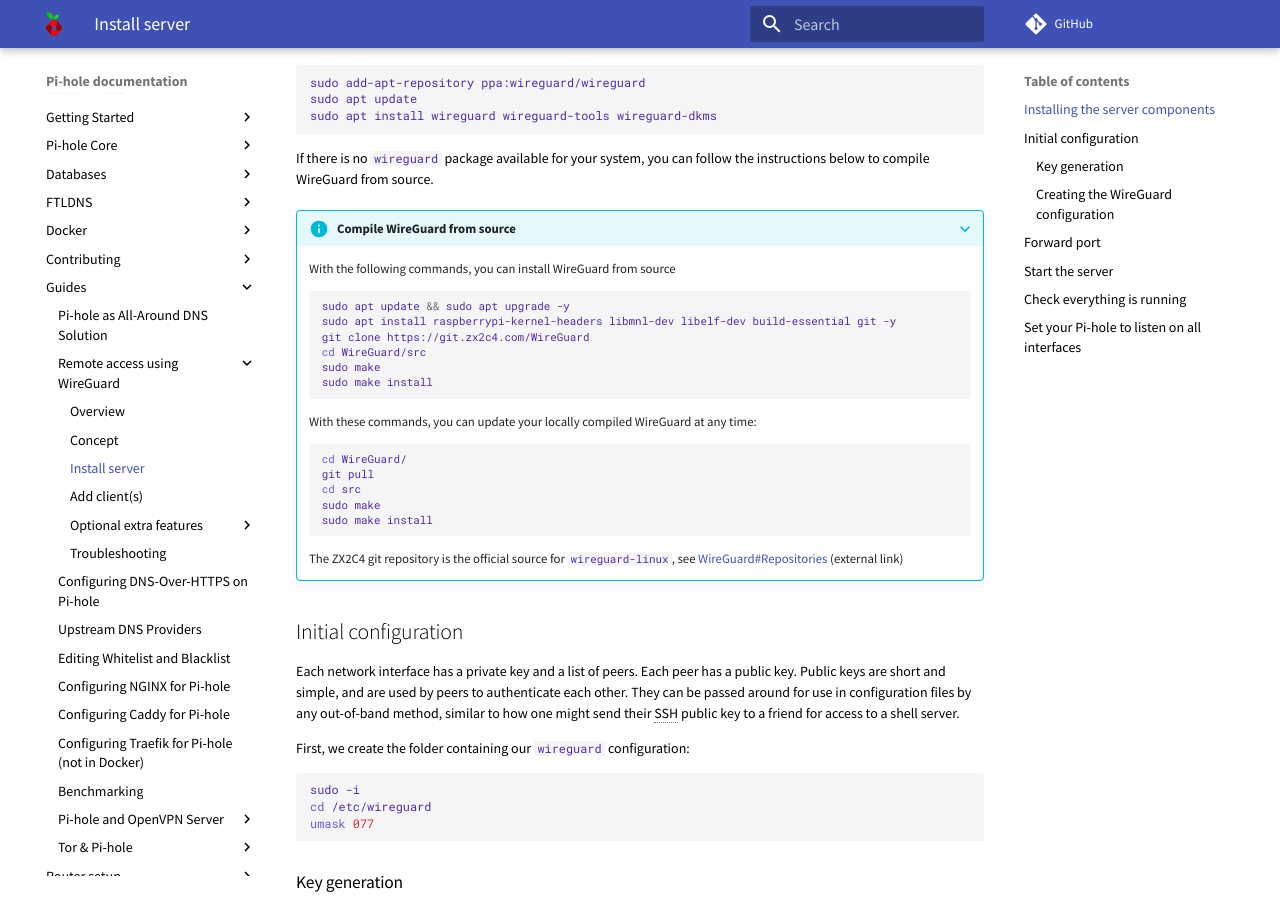
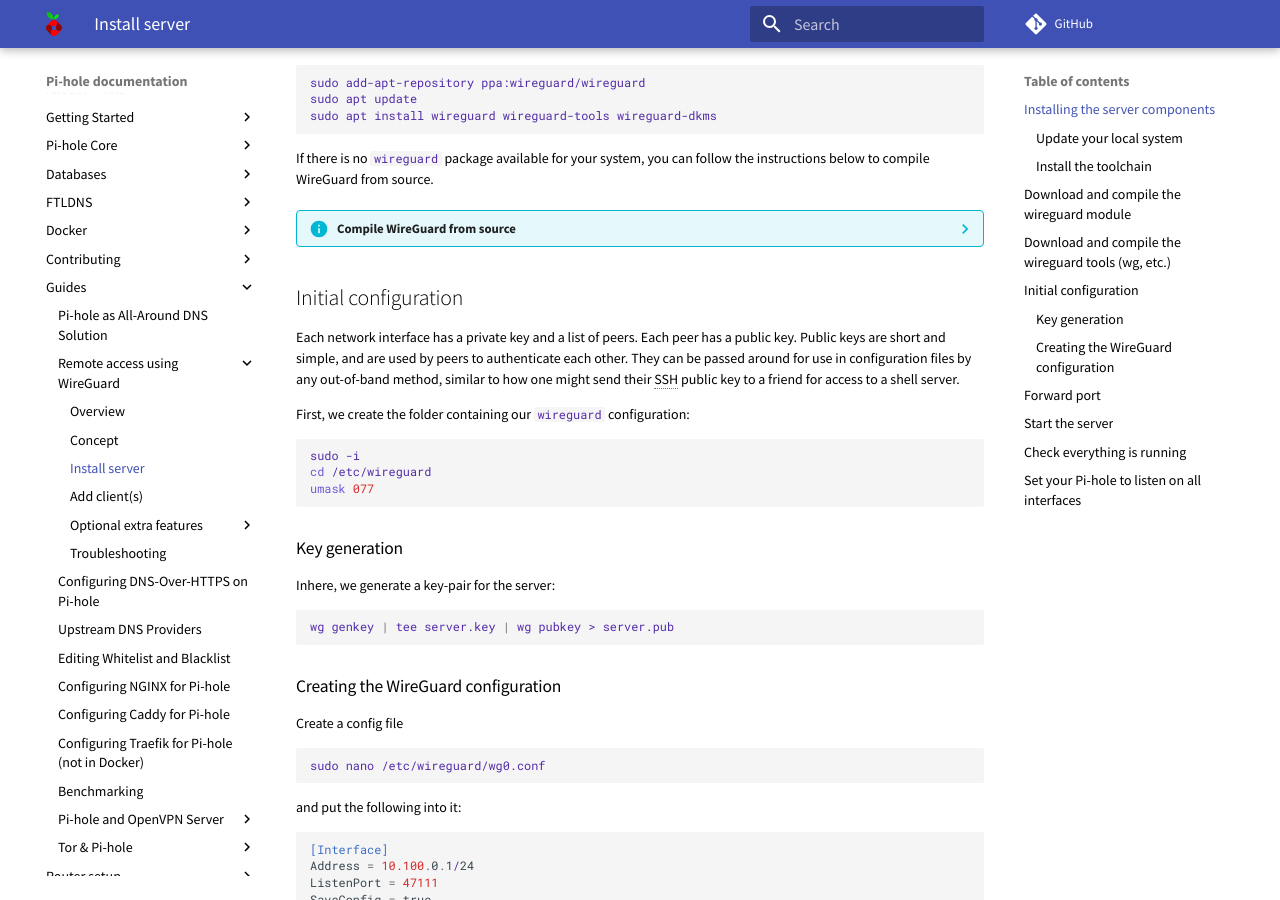
Before and after one commit to pi-hole/docs, an MkDocs documentation site: the page built from docs/guides/wireguard/server.md, in a window 1280 px wide and 900 px high, scrolled down 435 px. Built offline with MkDocs 1.6.1 and Material for MkDocs 9.7.7, drawn with Linux system fonts in a browser that asks for light colours; comment, search, counter and statistics services are not loaded.

Commit message:
Use backports for compiling WireGuard from source. This makes it compatible also with older kernels.
Signed-off-by: DL6ER <dl6er@dl6er.de>

````diff
--- a/docs/guides/wireguard/server.md
+++ b/docs/guides/wireguard/server.md
@@ -26,27 +26,60 @@
 If there is no `wireguard` package available for your system, you can follow the instructions below to compile WireGuard from source.
 
 <!-- markdownlint-disable code-block-style -->
-???+ info "Compile WireGuard from source"
+??? info "Compile WireGuard from source"
 
-    With the following commands, you can install WireGuard from source
+    With the following commands, you can install WireGuard from source as a backport of the WireGuard kernel module for Linux to 3.10 ≤ kernel ≤ 5.5 as an out-of-tree module. More recent kernels already include WireGuard themselves and you only need to install the `wireguard` tools.
+
+    ### Update your local system
 
     ``` bash
     sudo apt update && sudo apt upgrade -y
-    sudo apt install raspberrypi-kernel-headers libmnl-dev libelf-dev build-essential git -y
-    git clone https://git.zx2c4.com/WireGuard
-    cd WireGuard/src
-    sudo make
-    sudo make install
     ```
 
-    With these commands, you can update your locally compiled WireGuard at any time:
+    ### Install the toolchain
+
+    === "Raspberry Pi"
+
+        ``` bash
+        sudo apt install -y raspberrypi-kernel-headers libelf-dev build-essential pkg-config git
+        ```
+
+    === "Linux"
+
+        ``` bash
+        sudo apt install -y linux-headers-$(uname -r) libelf-dev build-essential libmnl-dev git
+        ```
+
+    ## Download and compile the `wireguard` module
 
     ``` bash
-    cd WireGuard/
-    git pull
-    cd src
-    sudo make
-    sudo make install
+    git clone https://git.zx2c4.com/wireguard-linux-compat
+    make -C wireguard-linux-compat/src -j$(nproc)
+    sudo make -C wireguard-linux-compat/src install
+    ```
+
+    You can ignore messages like
+
+    ``` plain
+    Warning: modules_install: missing 'System.map' file. Skipping depmod.
+    ```
+
+    !!! info "Check the module installation was successful"
+
+        Run
+
+        ``` bash
+        sudo modprobe wireguard
+        ```
+
+        If there is no output, `wireguard` was loaded correctly. Note that it may be necessary to re-install the `wireguard` module when you update your system's kernel.
+
+    ## Download and compile the `wireguard` tools (`wg`, etc.)
+
+    ``` bash
+    git clone https://git.zx2c4.com/wireguard-tools
+    make -C wireguard-tools/src -j$(nproc)
+    sudo make -C wireguard-tools/src install
     ```
 
     The ZX2C4 git repository is the official source for `wireguard-linux`, see [WireGuard#Repositories](https://www.wireguard.com/repositories/) (external link)
--- a/mkdocs.yml
+++ b/mkdocs.yml
@@ -39,6 +39,9 @@
   - pymdownx.extra
   # (https://facelessuser.github.io/pymdown-extensions/extensions/details/)
   - pymdownx.details
+  # Tabbed provides a syntax to easily add tabbed Markdown content.
+  # https://facelessuser.github.io/pymdown-extensions/extensions/tabbed/
+  - pymdownx.tabbed
   # Adds syntax for defining footnotes in Markdown documents (https://python-markdown.github.io/extensions/footnotes/)
   - footnotes
   # Adds the ability to define abbreviations
````
